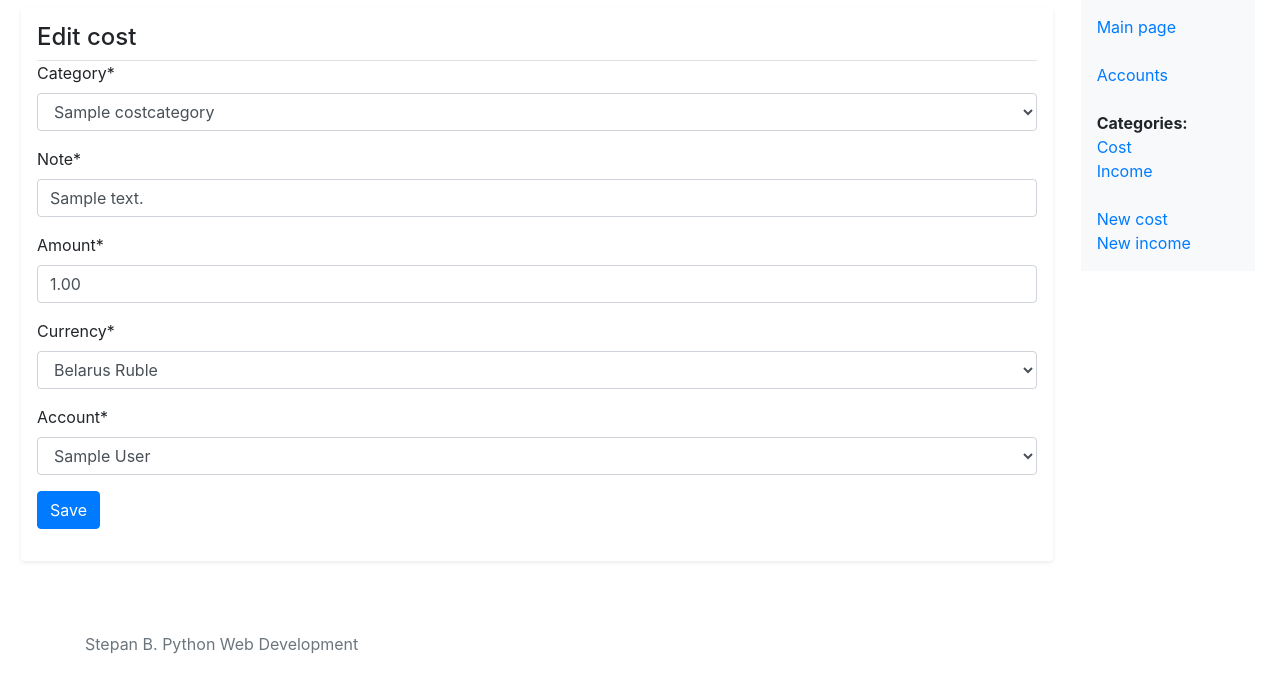
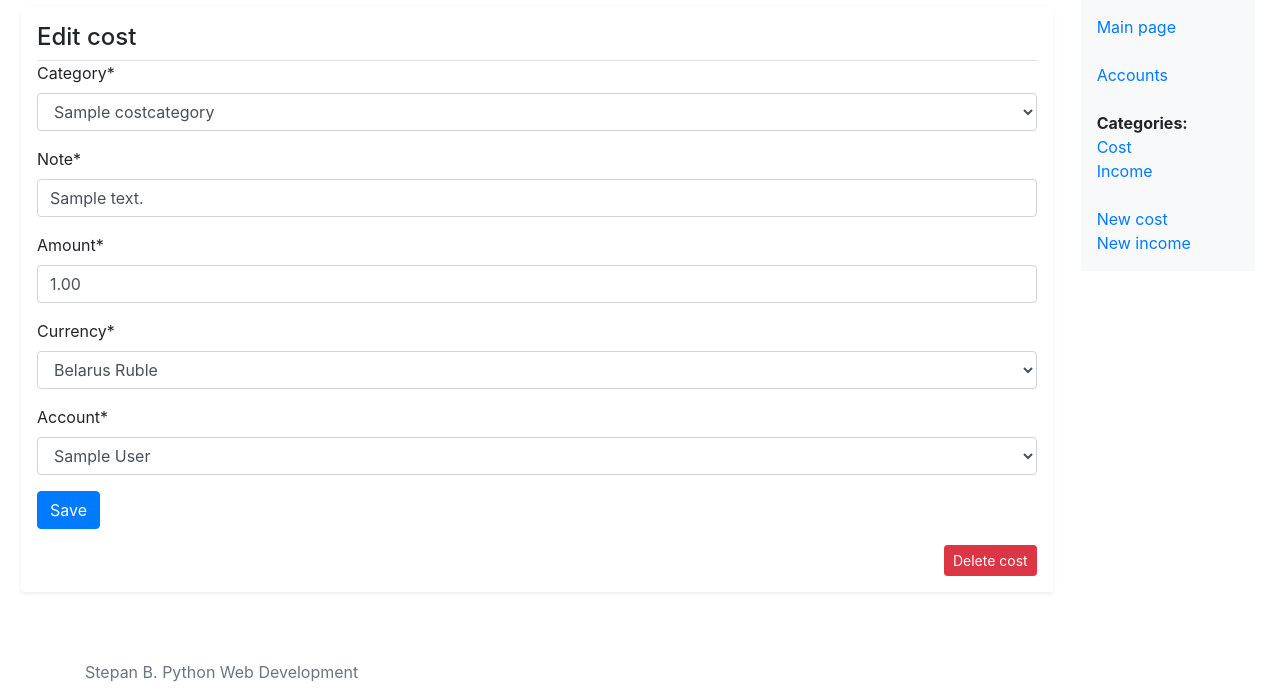
Before and after one commit to balstepan/myMoney, a Django app: page /wallet/cost/1/ in a window 1280 px wide. Shown: the part 128-828 px from the top of the page. Before the commit the page ends 782 px from the top, so only its background shows below. Run offline with Django 3.2, Linux system fonts and the light colour scheme; tables that the repository leaves empty hold one stand-in row (values such as "Sample post"); some libraries are stand-ins or nearby versions.

Commit message:
Add deleting of costs

```diff
--- a/wallet/templates/costs/create.html
+++ b/wallet/templates/costs/create.html
@@ -16,5 +16,10 @@
             <button type="submit" class="btn btn-primary">Create</button>
         {% endif %}
     </form>
+    {% if form.initial %}
+    <small class="d-block text-right mt-3">
+        <a href="{% url 'wallet:cost_delete' cost_id=form.instance.id %}"><button type="button" class="btn btn-danger btn-sm">Delete cost</button></a>
+    </small>
+    {% endif %}
     </div>
 {% endblock %}
--- a/wallet/urls.py
+++ b/wallet/urls.py
@@ -25,4 +25,5 @@ urlpatterns = [
     path('cost/<int:cost_id>/', views.Cost.as_view(), name='cost_edit'),
     path('income/<int:income_id>/', views.Income.as_view(), name='income_edit'),
     path('account/delete/<int:acc_id>/', views.account_delete, name='account_delete'),
+    path('cost/delete/<int:cost_id>/', views.cost_delete, name='cost_delete'),
     ]
--- a/wallet/views.py
+++ b/wallet/views.py
@@ -3,8 +3,6 @@ from datetime import datetime, timedelta
 from django.shortcuts import render, get_object_or_404, redirect
 from django.views import View
 from django.contrib.auth.models import User
-from django.views.generic.edit import DeleteView
-from django.urls import reverse_lazy
 from pytils.translit import slugify
 
 from . import models
@@ -209,6 +207,23 @@ class Cost(View):
                             slug=new_cost.category.slug)
 
 
+def cost_delete(request, cost_id):
+    cost = get_object_or_404(models.Cost, id=cost_id)
+
+    if request.method == "POST":
+        cost.account.balance += cost.value
+        cost.account.save()
+        cost.delete()
+        return redirect("wallet:costcategory_details",
+                        user_id=request.user.id,
+                        slug=cost.category.slug)
+    else:
+        return render(request,
+                      'delete.html',
+                      {'obj_type': 'cost',
+                       'object': cost})
+
+
 class Income(View):
     def get(self, request, income_id=None):
         if income_id:
```
